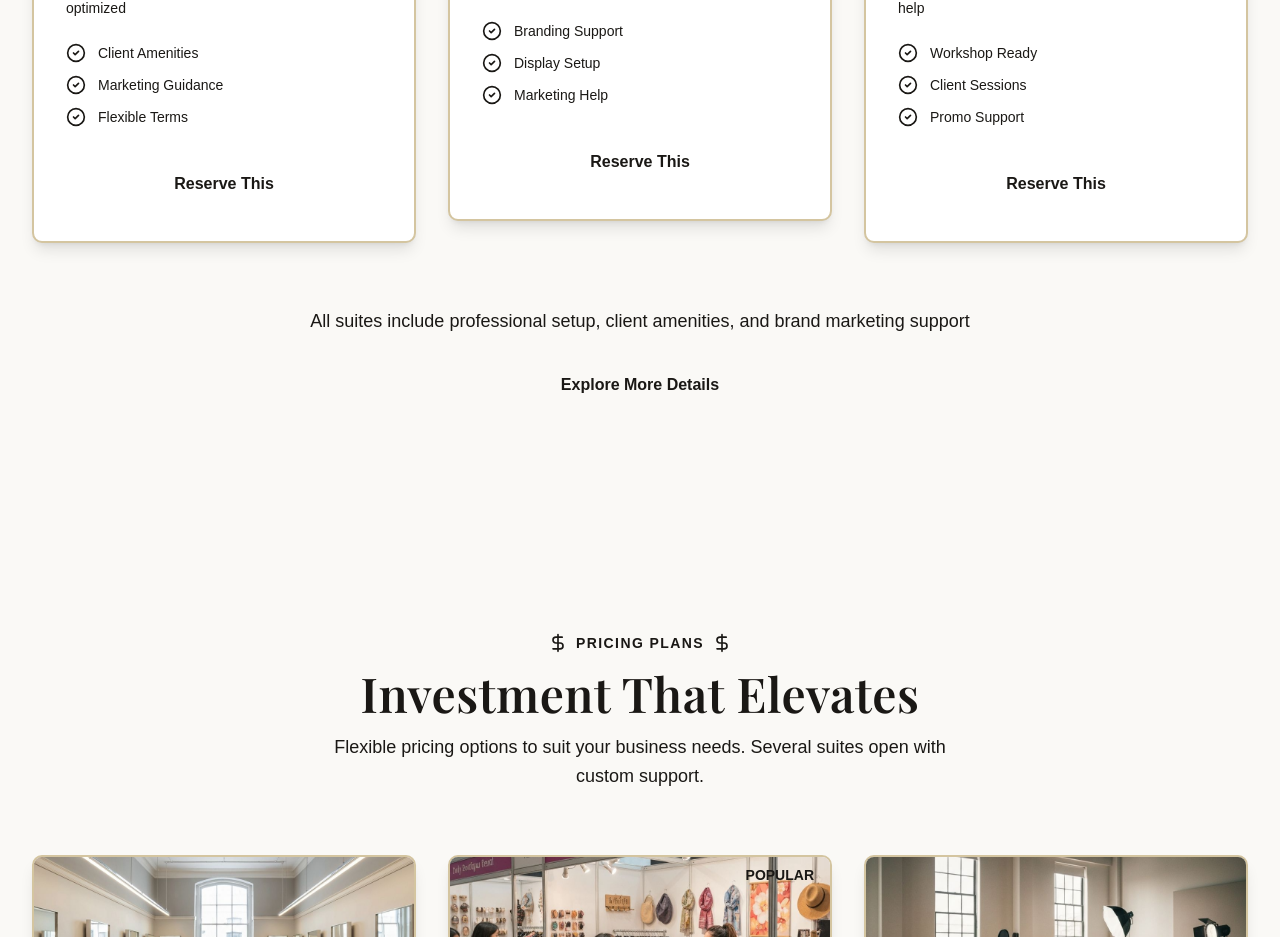
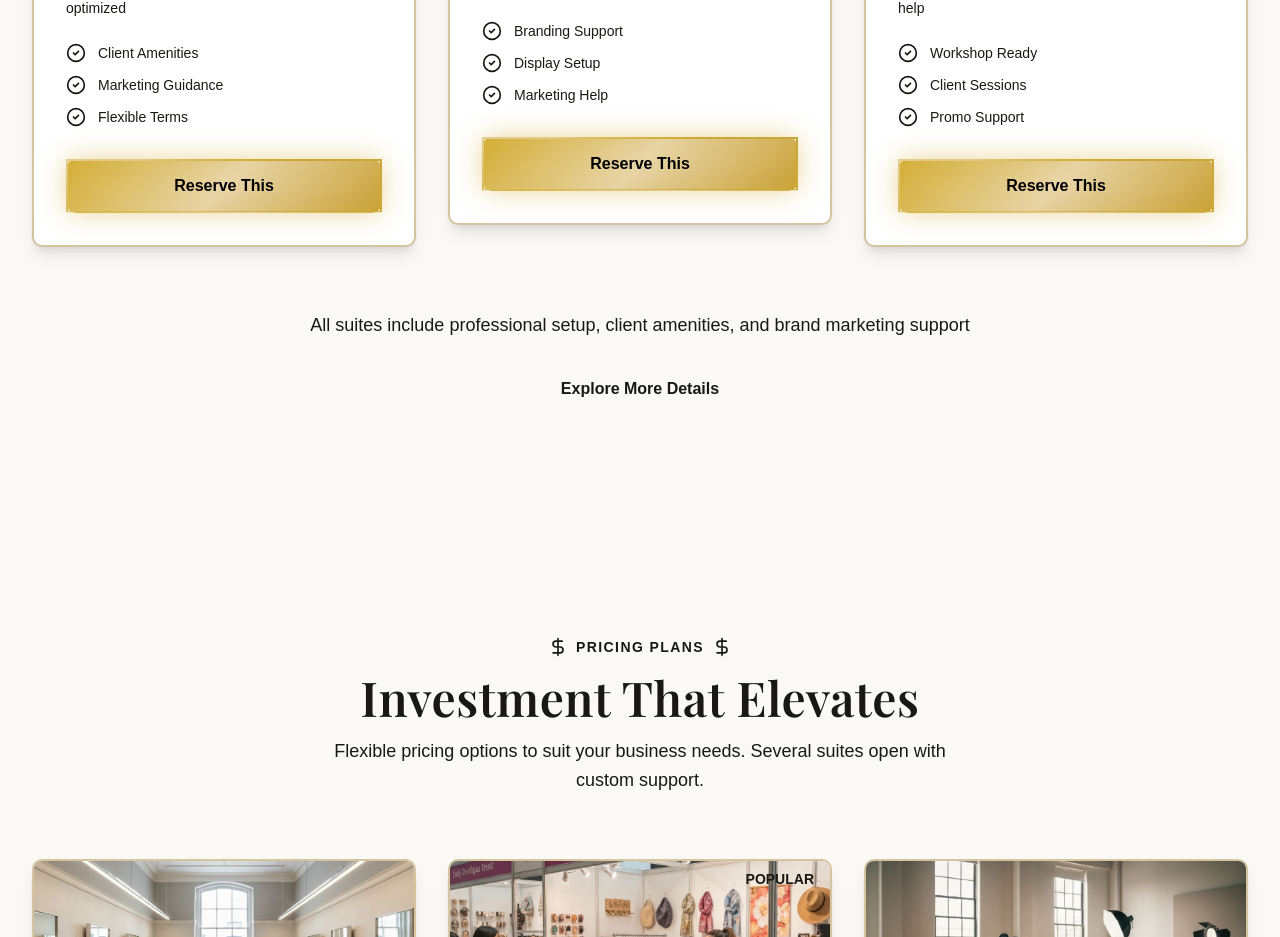
Before and after one commit to davisbryan595-lang/sbr-suites, a Next.js app: page / in a window 1280 px wide. Shown: the part 1457-2394 px from the top of the page. Built offline with nearby package versions, Linux system fonts and the light colour scheme; a web font is replaced by a local one.

Commit message:
completionId: cgen-3483acfb2f1146ce81cb9e24b0b5834b
cgen-3483acfb2f1146ce81cb9e24b0b5834b

```diff
--- a/components/suite-card.tsx
+++ b/components/suite-card.tsx
@@ -50,7 +50,7 @@ export default function SuiteCard({ suite }: SuiteCardProps) {
           </ul>
 
           {/* CTA Button */}
-          <button className="w-full py-3 bg-gold-primary text-black-dark font-bold rounded-lg hover:bg-gold-light transition-all duration-300 group-hover:shadow-lg">
+          <button className="luxury-button w-full py-3 rounded-lg transition-all duration-300 group-hover:shadow-lg">
             {suite.cta}
           </button>
         </div>
```
